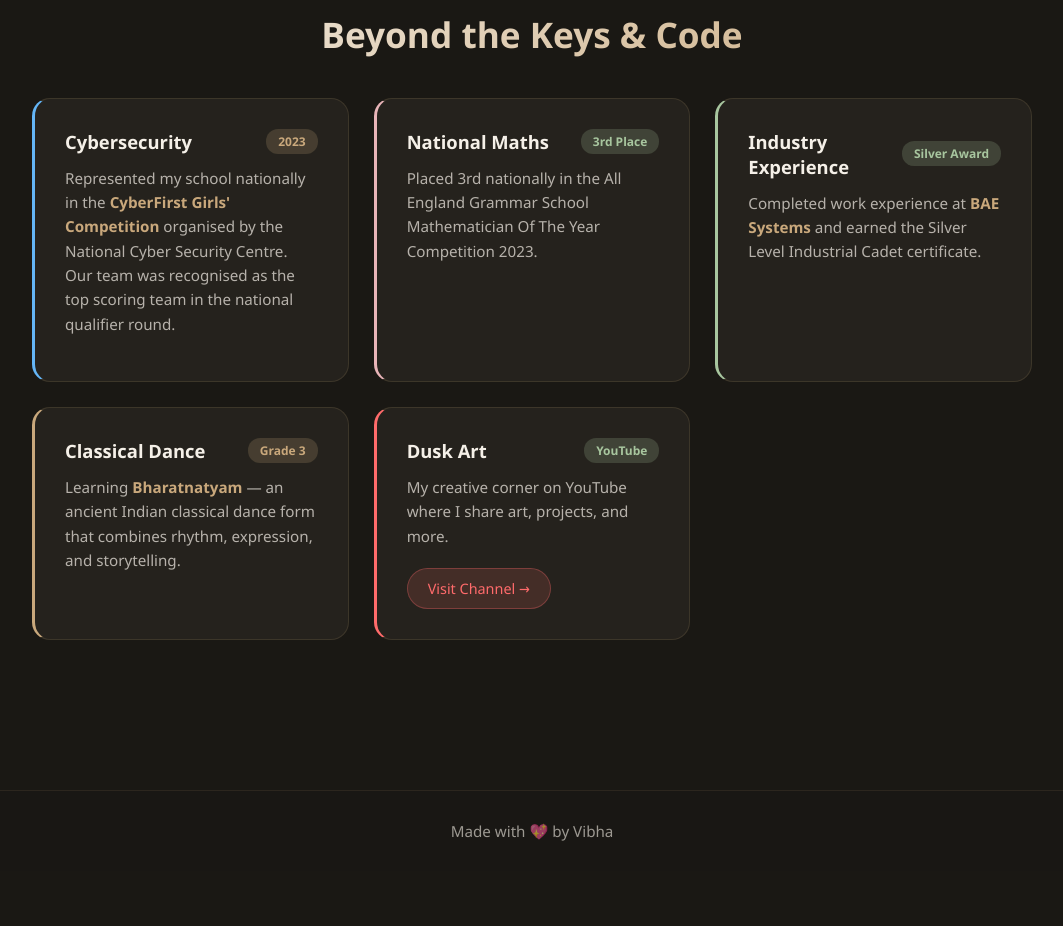
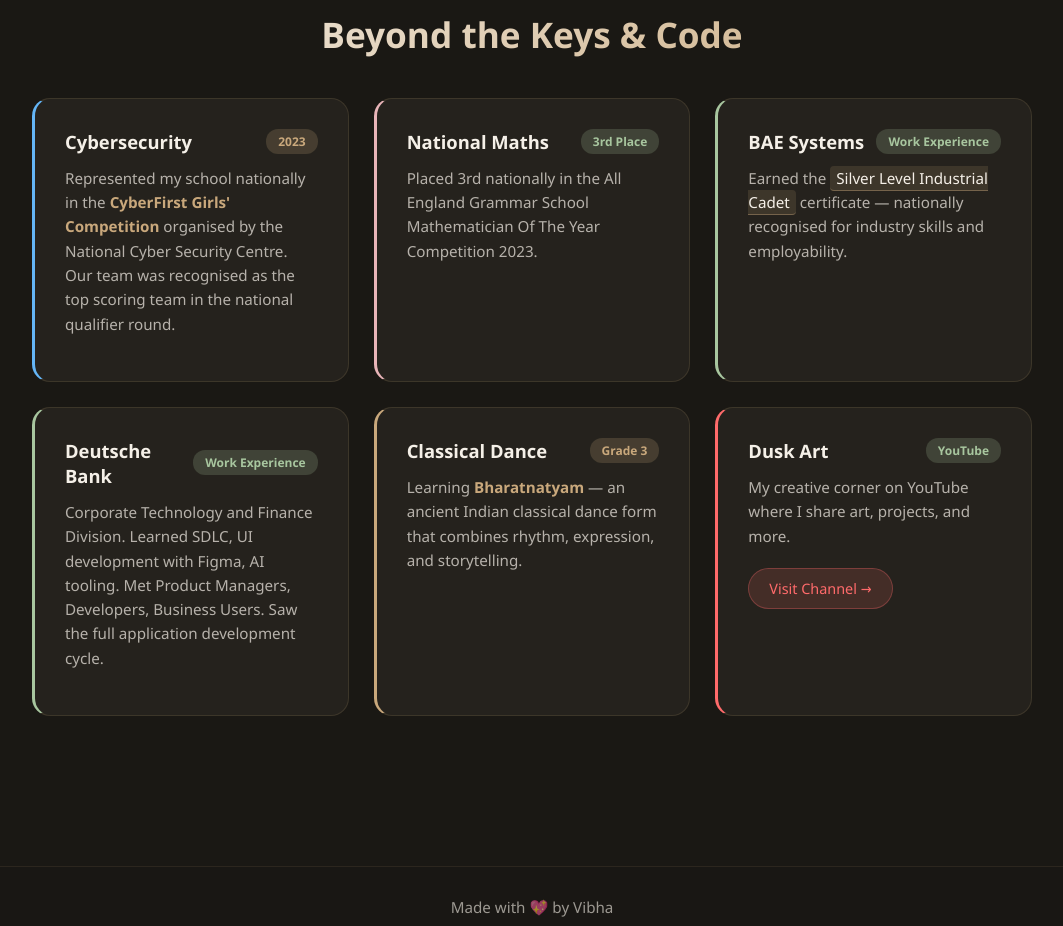
Before and after one commit to Sakura2202/courses, a plain HTML site: page about.html in a window 1280 px wide. Shown: the part 800-1726 px from the top of the page, without its empty margins (108-1171 px from the left). Before the commit the page ends 1671 px from the top, so only its background shows below. Drawn offline with nearby package versions, Linux system fonts and the light colour scheme.

Commit message:
added work experience

```diff
--- a/about.html
+++ b/about.html
@@ -523,6 +523,12 @@
             white-space: nowrap;
         }
 
+        .superpower-badges {
+            display: flex;
+            gap: 8px;
+            flex-wrap: wrap;
+        }
+
         .superpower-card > p {
             color: rgba(245, 240, 232, 0.7);
             font-size: 0.95rem;
@@ -532,6 +538,14 @@
 
         .superpower-card strong {
             color: #c9a87c;
+        }
+
+        .highlight-text {
+            color: #f5f0e8;
+            background: rgba(201, 168, 124, 0.15);
+            padding: 2px 6px;
+            border-radius: 4px;
+            border-bottom: 1px solid rgba(201, 168, 124, 0.4);
         }
 
         .superpower-tags {
@@ -875,10 +889,19 @@
                     <!-- BAE Systems -->
                     <div class="superpower-card industry-card">
                         <div class="superpower-header">
-                            <h3>Industry Experience</h3>
-                            <span class="superpower-badge">Silver Award</span>
+                            <h3>BAE Systems</h3>
+                            <span class="superpower-badge">Work Experience</span>
                         </div>
-                        <p>Completed work experience at <strong>BAE Systems</strong> and earned the Silver Level Industrial Cadet certificate.</p>
+                        <p>Earned the <span class="highlight-text">Silver Level Industrial Cadet</span> certificate — nationally recognised for industry skills and employability.</p>
+                    </div>
+
+                    <!-- Deutsche Bank -->
+                    <div class="superpower-card industry-card">
+                        <div class="superpower-header">
+                            <h3>Deutsche Bank</h3>
+                            <span class="superpower-badge">Work Experience</span>
+                        </div>
+                        <p>Corporate Technology and Finance Division. Learned SDLC, UI development with Figma, AI tooling. Met Product Managers, Developers, Business Users. Saw the full application development cycle.</p>
                     </div>
 
                     <!-- Dance -->
```
